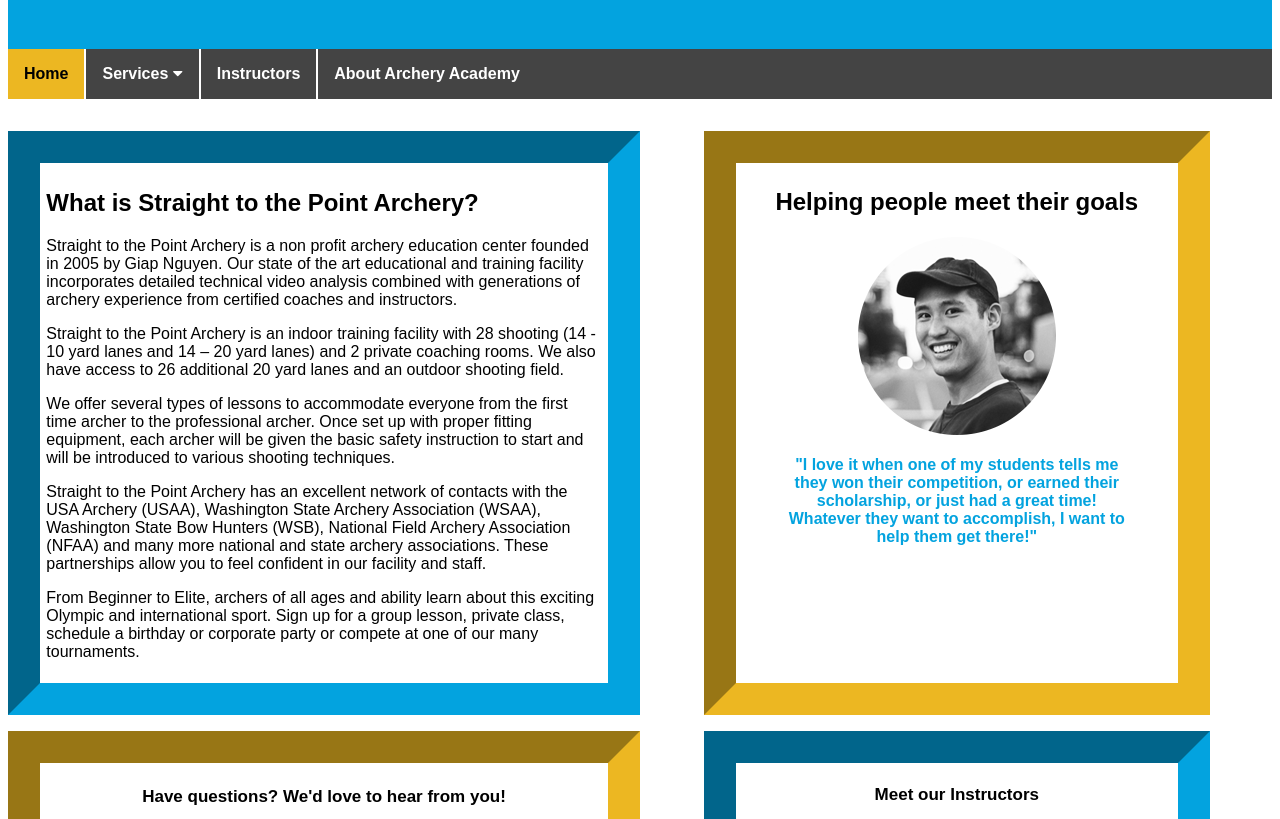
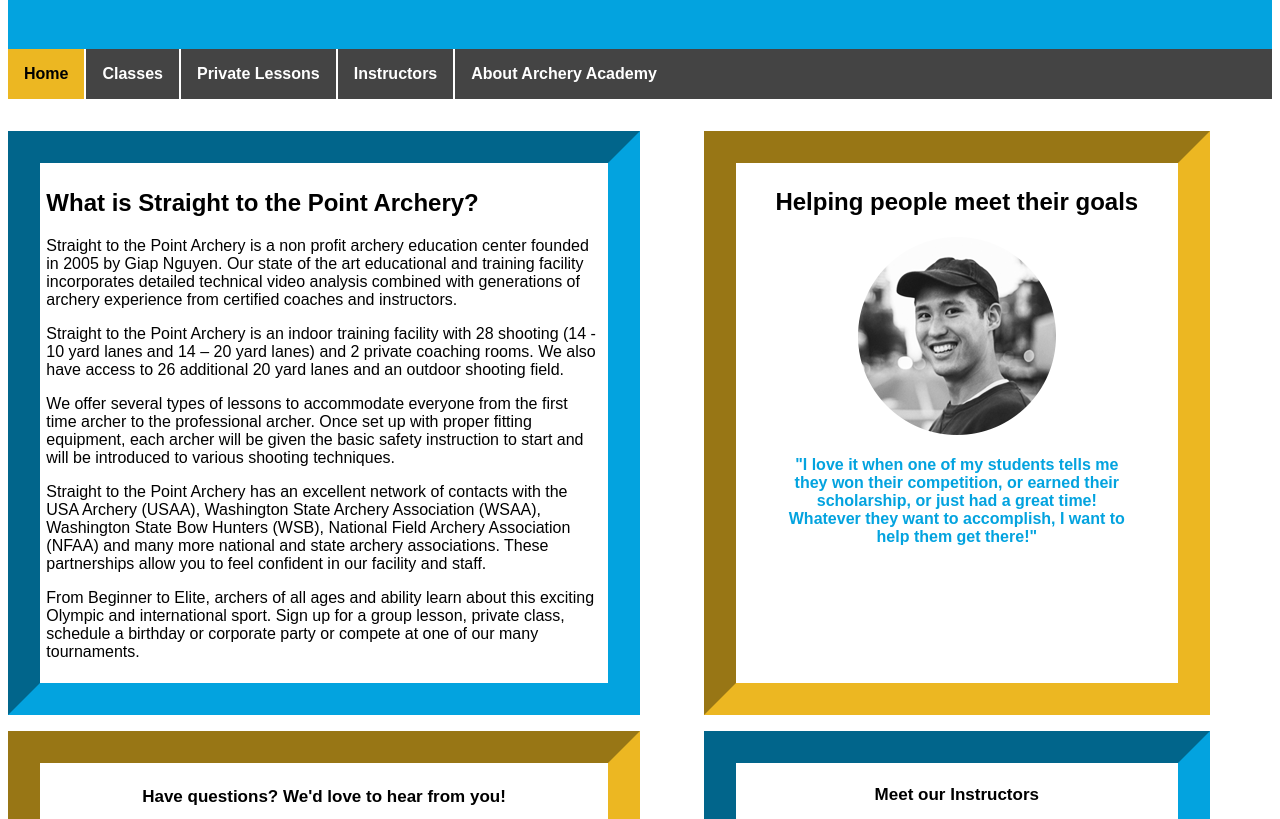
Before and after one commit to georgeme/archery, a plain HTML site: page index.html in a window 1280 px wide. Shown: the part 297-1116 px from the top of the page. Drawn offline with Linux system fonts and the light colour scheme.

Commit message:
Updating navigation to remove dropdown nav

```diff
--- a/index.html
+++ b/index.html
@@ -32,16 +32,16 @@
       </article>
     </header>
 
-<!--This is the navigation including a sub-nav for Services-->
+<!--This is the navigation including a sub-nav for Services that is commented out for now-->
     <nav>
       <ul>
         <li class="navigation"><a id="active" href="index.html">Home </a></li>
-        <li class="navigation"><a href="index.html">Services <i class="fas fa-caret-down"></i></a>
-          <ul class="dropdown">
-            <li><a href="classes.html">Classes</a></li>
-            <li><a href="index.html">Private Lessons</a></li>
-          </ul>
-        </li>
+        <!-- <li class="navigation"><a href="index.html">Services <i class="fas fa-caret-down"></i></a>
+          <ul class="dropdown"> -->
+        <li class="navigation"><a href="classes.html">Classes</a></li>
+        <li class="navigation"><a href="index.html">Private Lessons</a></li>
+          <!-- </ul>
+        </li> -->
         <li class="navigation"><a href="index.html">Instructors </a></li>
         <li class="navigation"><a href="index.html">About Archery Academy</a></li>
       </ul>
@@ -74,7 +74,7 @@
 
       <aside class="instructors">
         <h3>Meet our Instructors</h3>
-        <p>We have a team of highly skilled instructors waiting to help you achieve your goals!</p>
+        <p>We have a team of highly skilled instructors waiting to help you achieve your goals! Click to learn more about each team member.</p>
         <a href="index.html"><img src="images/instructor-bio-image1.png" alt="Instructor Dan Archington image link to bio page."></a>
         <a href="index.html"><img src="images/instructor-bio-image2.png" alt="Instructor Peggy Bowtie image link to bio page."></a>
         <a href="index.html"><img src="images/instructor-bio-image3.png" alt="Instructor Chip Arrowing image link to bio page."></a>
```
